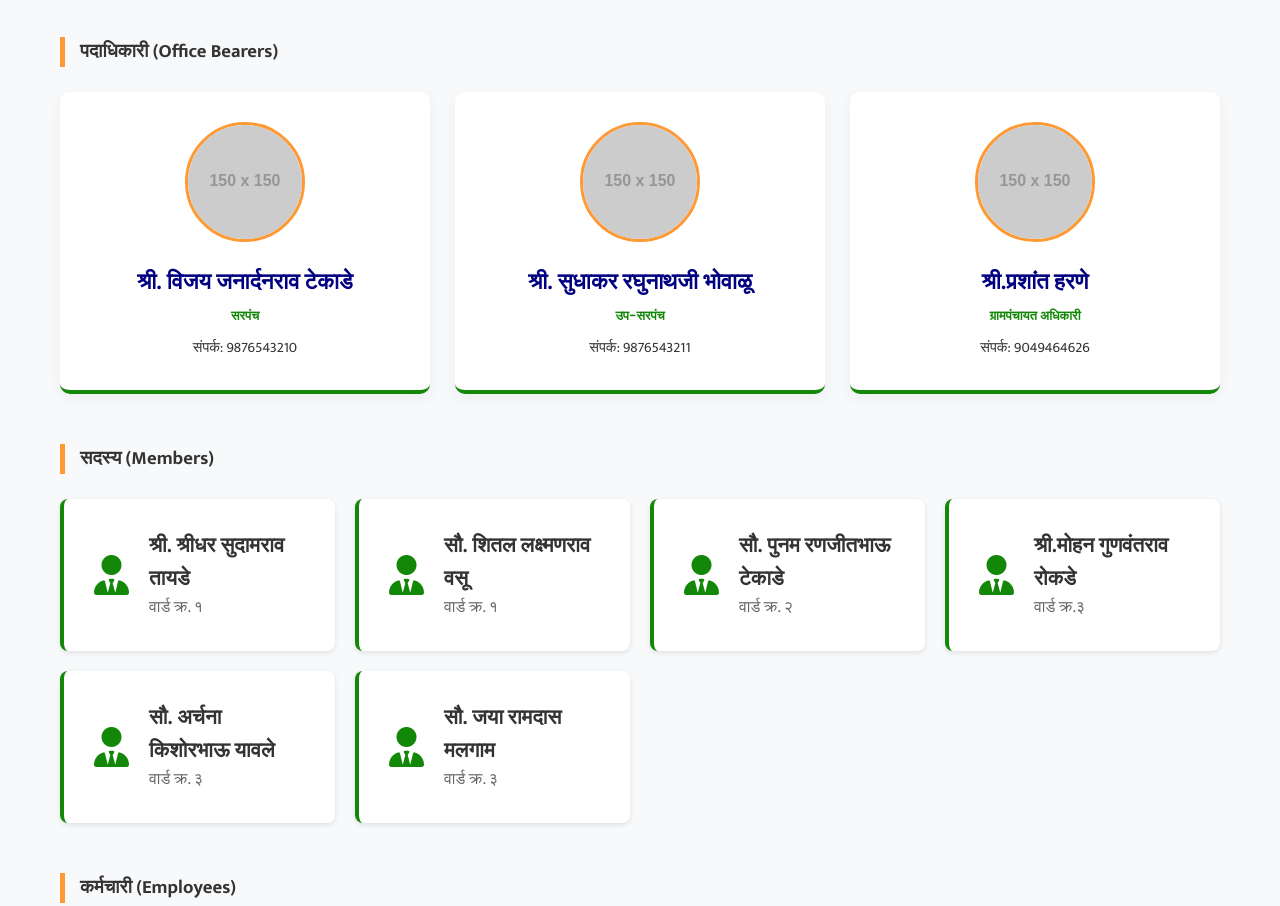
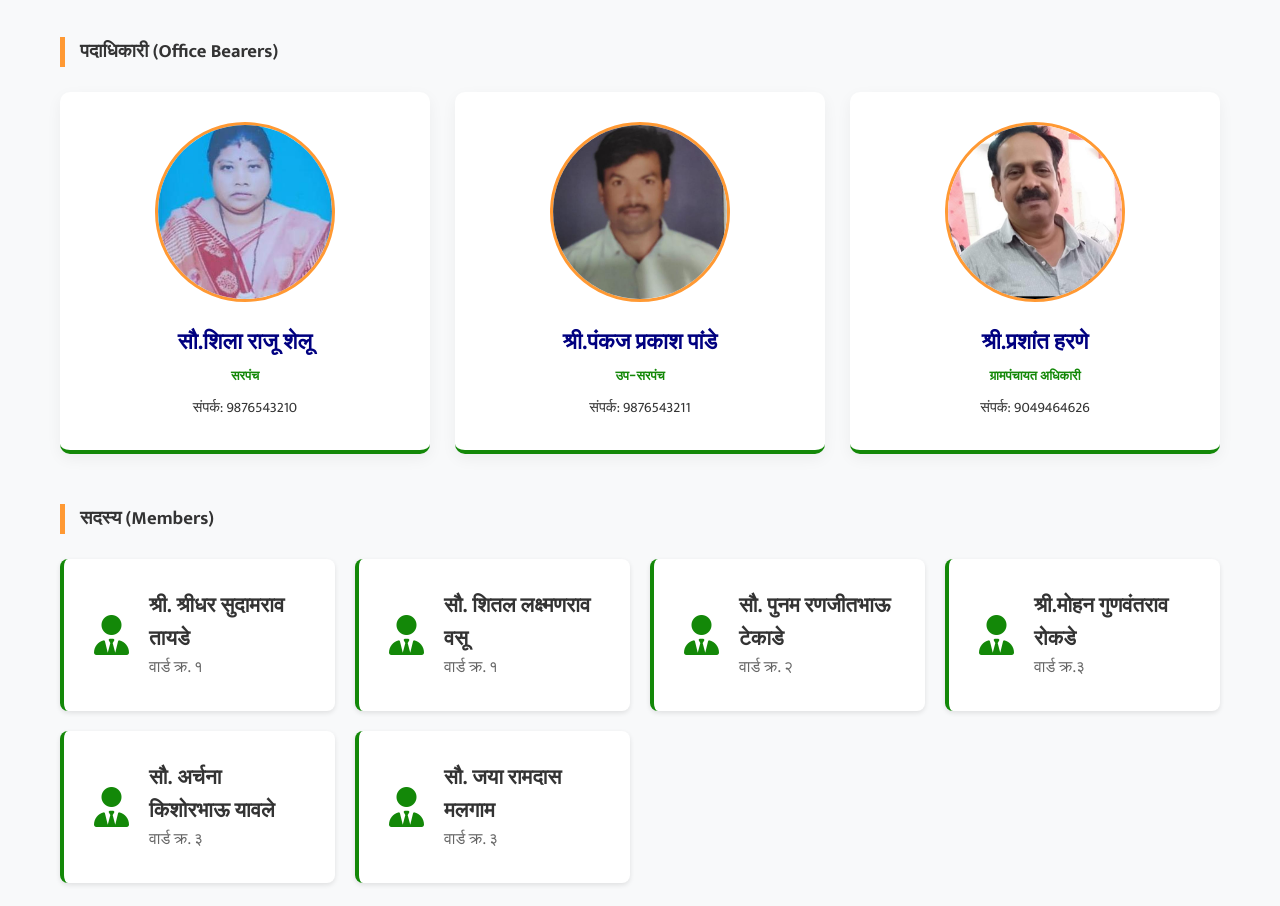
Before and after one commit to vedantraut0309/bramhanwada, a plain HTML site: page about.html in a window 1280 px wide. Shown: the part 809-1715 px from the top of the page. Drawn offline with Linux system fonts and the light colour scheme; placeholder pictures from the web are drawn by us.

Commit message:
second commit

```diff
--- a/about.html
+++ b/about.html
@@ -98,27 +98,27 @@
         >
           <div class="card">
             <img
-              src="https://via.placeholder.com/150"
+              src="images/sarpanch.jpeg"
               alt="Sarpanch Photo"
               class="profile-img"
             />
-            <h3>श्री. विजय जनार्दनराव टेकाडे</h3>
+            <h3>सौ.शिला राजू शेलू</h3>
             <span class="eng-sub role">सरपंच</span>
             <p class="contact-info">संपर्क: 9876543210</p>
           </div>
           <div class="card">
             <img
-              src="https://via.placeholder.com/150"
+              src="images/upsarpanch.jpeg"
               alt="Up-Sarpanch Photo"
               class="profile-img"
             />
-            <h3>श्री. सुधाकर रघुनाथजी भोवाळू</h3>
+            <h3>श्री.पंकज प्रकाश पांडे</h3>
             <span class="eng-sub role">उप-सरपंच</span>
             <p class="contact-info">संपर्क: 9876543211</p>
           </div>
           <div class="card">
             <img
-              src="https://via.placeholder.com/150"
+              src="images/gramsevak.jpeg"
               alt="Up-Sarpanch Photo"
               class="profile-img"
             />
@@ -201,7 +201,7 @@
           <h4>ग्रामपंचायत ब्राह्मणवाडा</h4>
           <p>मु. पो. ब्राह्मणवाडा, ता. मोर्शी,<br />जि. अमरावती, महाराष्ट्र.</p>
           <p style="margin-top: 10px">
-            <i class="fa-solid fa-phone"></i> +91 12345 67890
+            <i class="fa-solid fa-phone"></i> +91 90494 64626
           </p>
           <p><i class="fa-solid fa-envelope"></i> contact@grampanchayat.in</p>
         </div>
@@ -223,7 +223,7 @@
         </div>
       </div>
       <div class="footer-bottom">
-        <p>&copy; 2025 ग्रामपंचायत ब्राह्मणवाडा. सर्व हक्क राखीव.</p>
+        <p>&copy; 2026 ग्रामपंचायत ब्राह्मणवाडा. सर्व हक्क राखीव.</p>
       </div>
     </footer>
 
--- a/style.css
+++ b/style.css
@@ -484,8 +484,8 @@ footer {
 }
 
 .profile-img {
-  width: 120px;
-  height: 120px;
+  width: 180px;
+  height: 180px;
   border-radius: 50%;
   object-fit: cover;
   margin-bottom: 15px;
```
Also changed, not shown: contact.html (+7 -7 lines), index.html (+4 -7 lines), schemes.html (+2 -2 lines), services.html (+2 -2 lines), images/gramsevak.jpeg (added), images/sarpanch.jpeg (added), images/upsarpanch.jpeg (added).
